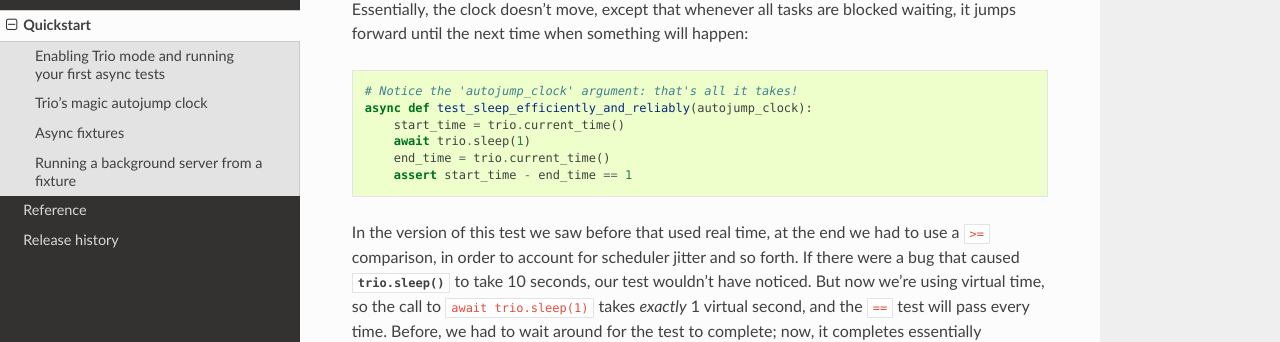
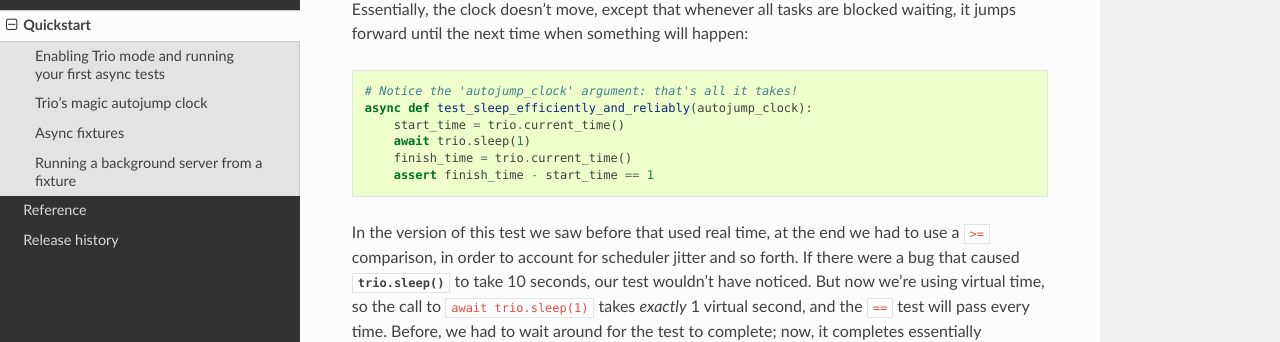
Before and after one commit to python-trio/pytest-trio, a Sphinx documentation site: the page built from docs/source/quickstart.rst, in a window 1280 px wide and 900 px high, scrolled down 2155 px. Shown: the part 109-451 px from the top of the window. Built offline with Sphinx 7.4.7 and the Read the Docs theme 2.0.0, drawn with Linux system fonts in a browser that asks for light colours.

Commit message:
fix assert in magic autojump clock

```diff
--- a/docs/source/quickstart.rst
+++ b/docs/source/quickstart.rst
@@ -126,8 +126,8 @@ something will happen::
    async def test_sleep_efficiently_and_reliably(autojump_clock):
        start_time = trio.current_time()
        await trio.sleep(1)
-       end_time = trio.current_time()
-       assert start_time - end_time == 1
+       finish_time = trio.current_time()
+       assert finish_time - start_time == 1
 
 In the version of this test we saw before that used real time, at the
 end we had to use a ``>=`` comparison, in order to account for
```
